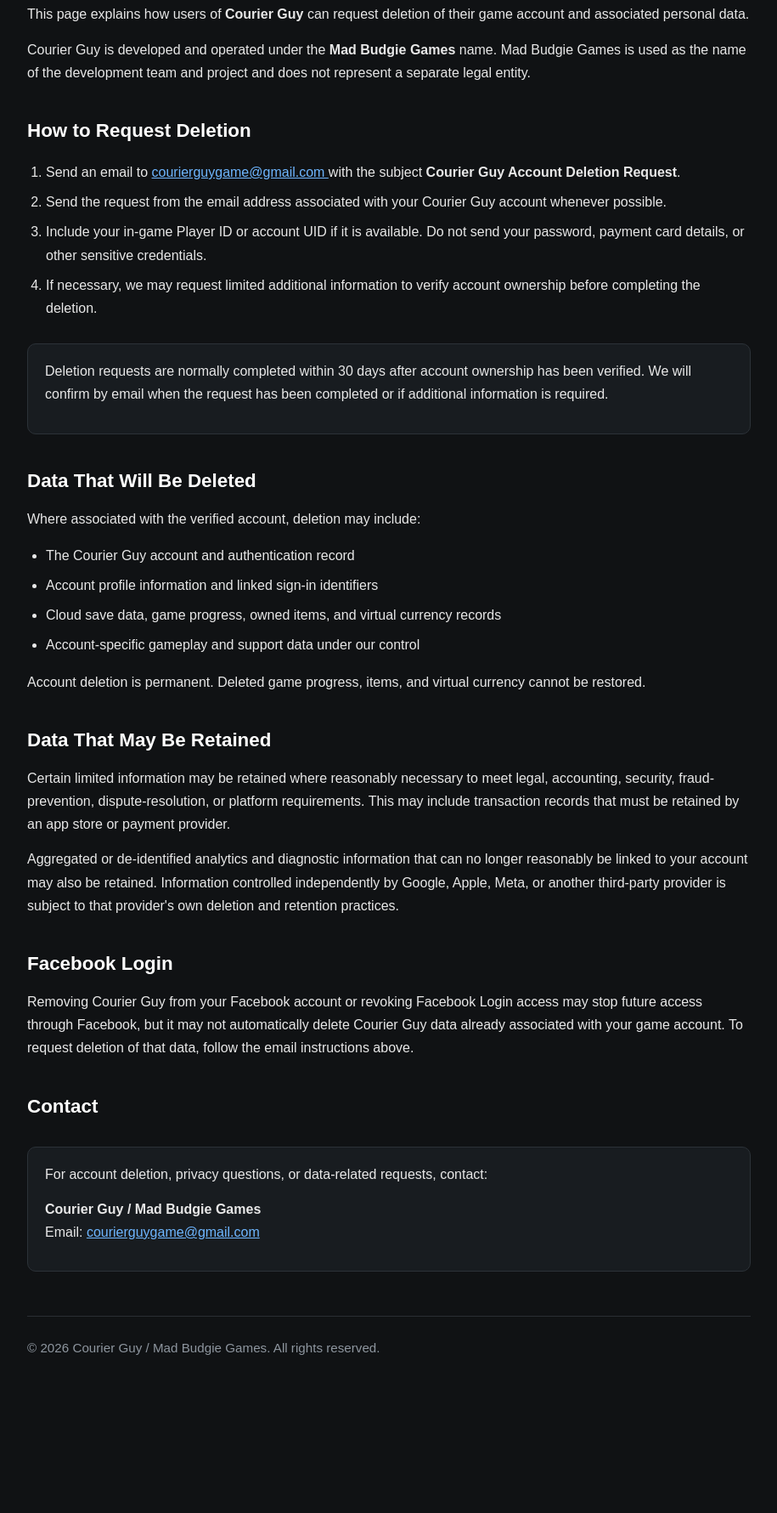
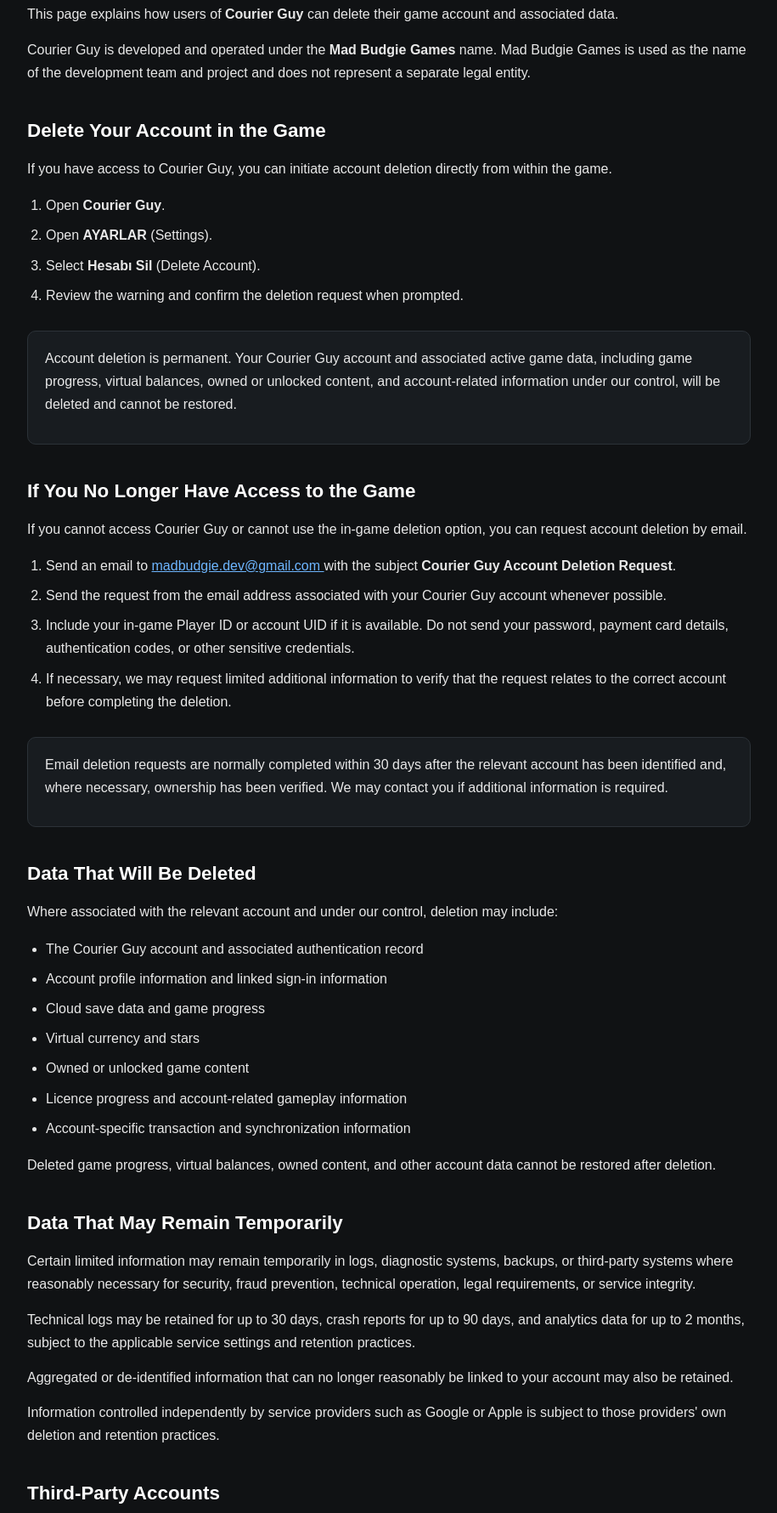
Before and after one commit to madbudgie/courier-guy-privacy, a plain HTML site: page delete-account.html in a window 1280 px wide. Shown: the part 252-2032 px from the top of the page at 85% size, without its empty margins (182-1097 px from the left). Before the commit the page ends 1923 px from the top, so only its background shows below. Drawn offline with Linux system fonts and the light colour scheme.

Commit message:
Update account deletion instructions and contact info

```diff
--- a/delete-account.html
+++ b/delete-account.html
@@ -8,7 +8,7 @@
 
   <meta
     name="description"
-    content="Instructions for requesting deletion of a Courier Guy account and associated data."
+    content="Instructions for deleting a Courier Guy account and associated data."
   />
 
   <style>
@@ -110,14 +110,14 @@
 
     <header class="header">
       <h1>Courier Guy Account and Data Deletion</h1>
-      <div class="subtitle">Developed under the Mad Budgie Games name</div>
-      <div class="updated">Last updated: September 9, 2026</div>
+      <div class="subtitle">Developed and operated under the Mad Budgie Games name</div>
+      <div class="updated">Last updated: September 18, 2026</div>
     </header>
 
     <section>
       <p>
-        This page explains how users of <strong>Courier Guy</strong> can request
-        deletion of their game account and associated personal data.
+        This page explains how users of <strong>Courier Guy</strong> can delete
+        their game account and associated data.
       </p>
 
       <p>
@@ -129,35 +129,72 @@
     </section>
 
     <section>
-      <h2>How to Request Deletion</h2>
+      <h2>Delete Your Account in the Game</h2>
+
+      <p>
+        If you have access to Courier Guy, you can initiate account deletion
+        directly from within the game.
+      </p>
+
+      <ol>
+        <li>Open <strong>Courier Guy</strong>.</li>
+        <li>Open <strong>AYARLAR</strong> (Settings).</li>
+        <li>Select <strong>Hesabı Sil</strong> (Delete Account).</li>
+        <li>Review the warning and confirm the deletion request when prompted.</li>
+      </ol>
+
+      <div class="notice">
+        <p>
+          Account deletion is permanent. Your Courier Guy account and associated
+          active game data, including game progress, virtual balances, owned or
+          unlocked content, and account-related information under our control,
+          will be deleted and cannot be restored.
+        </p>
+      </div>
+    </section>
+
+    <section>
+      <h2>If You No Longer Have Access to the Game</h2>
+
+      <p>
+        If you cannot access Courier Guy or cannot use the in-game deletion
+        option, you can request account deletion by email.
+      </p>
 
       <ol>
         <li>
           Send an email to
-          <a href="mailto:courierguygame@gmail.com?subject=Courier%20Guy%20Account%20Deletion%20Request">
-            courierguygame@gmail.com
+          <a href="mailto:madbudgie.dev@gmail.com?subject=Courier%20Guy%20Account%20Deletion%20Request">
+            madbudgie.dev@gmail.com
           </a>
-          with the subject <strong>Courier Guy Account Deletion Request</strong>.
+          with the subject
+          <strong>Courier Guy Account Deletion Request</strong>.
         </li>
+
         <li>
-          Send the request from the email address associated with your Courier Guy
-          account whenever possible.
+          Send the request from the email address associated with your Courier
+          Guy account whenever possible.
         </li>
+
         <li>
-          Include your in-game Player ID or account UID if it is available. Do not
-          send your password, payment card details, or other sensitive credentials.
+          Include your in-game Player ID or account UID if it is available.
+          Do not send your password, payment card details, authentication codes,
+          or other sensitive credentials.
         </li>
+
         <li>
           If necessary, we may request limited additional information to verify
-          account ownership before completing the deletion.
+          that the request relates to the correct account before completing the
+          deletion.
         </li>
       </ol>
 
       <div class="notice">
         <p>
-          Deletion requests are normally completed within 30 days after account
-          ownership has been verified. We will confirm by email when the request
-          has been completed or if additional information is required.
+          Email deletion requests are normally completed within 30 days after
+          the relevant account has been identified and, where necessary,
+          ownership has been verified. We may contact you if additional
+          information is required.
         </p>
       </div>
     </section>
@@ -165,48 +202,67 @@
     <section>
       <h2>Data That Will Be Deleted</h2>
 
-      <p>Where associated with the verified account, deletion may include:</p>
+      <p>
+        Where associated with the relevant account and under our control,
+        deletion may include:
+      </p>
 
       <ul>
-        <li>The Courier Guy account and authentication record</li>
-        <li>Account profile information and linked sign-in identifiers</li>
-        <li>Cloud save data, game progress, owned items, and virtual currency records</li>
-        <li>Account-specific gameplay and support data under our control</li>
+        <li>The Courier Guy account and associated authentication record</li>
+        <li>Account profile information and linked sign-in information</li>
+        <li>Cloud save data and game progress</li>
+        <li>Virtual currency and stars</li>
+        <li>Owned or unlocked game content</li>
+        <li>Licence progress and account-related gameplay information</li>
+        <li>Account-specific transaction and synchronization information</li>
       </ul>
 
       <p>
-        Account deletion is permanent. Deleted game progress, items, and virtual
-        currency cannot be restored.
+        Deleted game progress, virtual balances, owned content, and other
+        account data cannot be restored after deletion.
       </p>
     </section>
 
     <section>
-      <h2>Data That May Be Retained</h2>
+      <h2>Data That May Remain Temporarily</h2>
 
       <p>
-        Certain limited information may be retained where reasonably necessary to
-        meet legal, accounting, security, fraud-prevention, dispute-resolution, or
-        platform requirements. This may include transaction records that must be
-        retained by an app store or payment provider.
+        Certain limited information may remain temporarily in logs,
+        diagnostic systems, backups, or third-party systems where reasonably
+        necessary for security, fraud prevention, technical operation, legal
+        requirements, or service integrity.
       </p>
 
       <p>
-        Aggregated or de-identified analytics and diagnostic information that can
-        no longer reasonably be linked to your account may also be retained.
-        Information controlled independently by Google, Apple, Meta, or another
-        third-party provider is subject to that provider's own deletion and
+        Technical logs may be retained for up to 30 days, crash reports for up
+        to 90 days, and analytics data for up to 2 months, subject to the
+        applicable service settings and retention practices.
+      </p>
+
+      <p>
+        Aggregated or de-identified information that can no longer reasonably
+        be linked to your account may also be retained.
+      </p>
+
+      <p>
+        Information controlled independently by service providers such as
+        Google or Apple is subject to those providers' own deletion and
         retention practices.
       </p>
     </section>
 
     <section>
-      <h2>Facebook Login</h2>
+      <h2>Third-Party Accounts</h2>
 
       <p>
-        Removing Courier Guy from your Facebook account or revoking Facebook Login
-        access may stop future access through Facebook, but it may not automatically
-        delete Courier Guy data already associated with your game account. To request
-        deletion of that data, follow the email instructions above.
+        Deleting your Courier Guy account does not delete your separate Google,
+        Apple, or other third-party account.
+      </p>
+
+      <p>
+        If your Courier Guy account was linked to a third-party sign-in
+        provider, deletion removes the Courier Guy data under our control but
+        does not delete the account you maintain with that provider.
       </p>
     </section>
 
@@ -215,14 +271,15 @@
 
       <div class="notice">
         <p>
-          For account deletion, privacy questions, or data-related requests, contact:
+          For account deletion, privacy questions, or other data-related
+          requests, contact:
         </p>
 
         <p>
           <strong>Courier Guy / Mad Budgie Games</strong><br />
           Email:
-          <a href="mailto:courierguygame@gmail.com">
-            courierguygame@gmail.com
+          <a href="mailto:madbudgie.dev@gmail.com">
+            madbudgie.dev@gmail.com
           </a>
         </p>
       </div>
```
